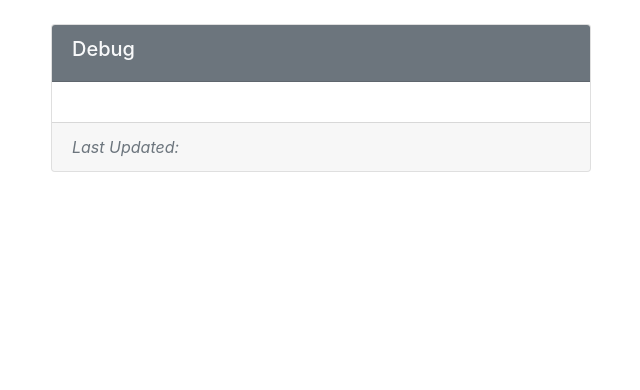
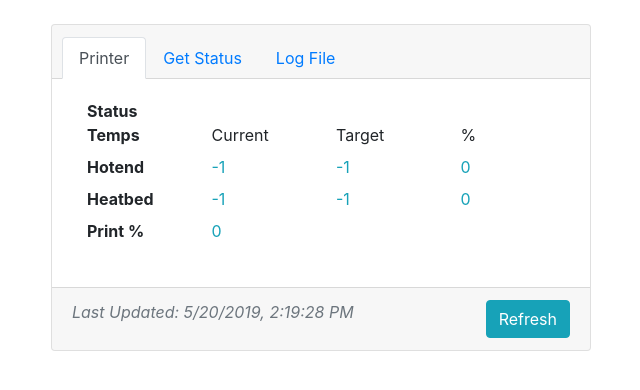
Before and after one commit to barskey/DuetWifiLed, a Flask app: template app/templates/debug.html in a window 1280 px wide. Shown: the part 56-446 px from the top of the page, without its empty margins (319-959 px from the left). Run offline with Flask 2, Linux system fonts and the light colour scheme; the template is opened without the code that fills it, so the values that code supplies are empty; some libraries are stand-ins or nearby versions.

Commit message:
Added print percent.

```diff
--- a/app/printer_status.py
+++ b/app/printer_status.py
@@ -26,6 +26,7 @@ class PrinterStatus:
         self._state = ''
         self.needs_update = False
         self._tasks = [None for i in range(3)]
+        self.last_status = ''
 
     # using property so retrieving temp will give percent complete as convenience
     @property
@@ -94,16 +95,19 @@ class PrinterStatus:
         return state_events[self._state]
 
     def update_status(self, data):
+        self.last_status = str(data)
         self.state = data['status']
-        self.hotendTemp = data['temps']['current'][0]
+        self.hotendTemp = data['temps']['current'][1]
         self.hotendTarget = data['temps']['tools']['active'][0][0]
-        self.heatbedTemp = data['temps']['bed']['current']
+        self.heatbedTemp = data['temps']['current'][0]
         self.heatbedTarget = data['temps']['bed']['active']
+        self.percentComplete = data['fractionPrinted']
 
     def get_status(self):
         return {
+            'status': self.last_status,
             'state': self._state,
             'hotend': [self._hotendTemp, self._hotendTarget, self.hotendTemp],
             'bed': [self._heatbedTemp, self._heatbedTarget, self.heatbedTemp],
-            'percent': self._percentComplete
+            'percent': self.percentComplete
         }
--- a/app/routes.py
+++ b/app/routes.py
@@ -1,6 +1,7 @@
-from app import app, db, logger, printer, pixels, ORDER, PIXEL_PIN
+from app import app, db, logger, printer, pixels, ORDER, PIXEL_PIN, LOGFILE
 from flask import render_template, redirect, url_for, request, jsonify
 import json
+import requests, sys
 from app.models import Settings, Param
 from app.actions import ActionThread
 
@@ -29,6 +30,7 @@ def update_settings():
     s.neo2pin = int(0 if request.form.get('neo2pin') == '' else request.form.get('neo2pin'))
     s.neo3pin = int(0 if request.form.get('neo3pin') == '' else request.form.get('neo3pin'))
     s.order = request.form.get('order')
+    """
     if s.order == 'RGB':
         ORDER = neopixel.RGB
     elif s.order == 'RGBW':
@@ -48,6 +50,7 @@ def update_settings():
     elif s.neopin == 21:
         PIXEL_PIN = board.D21
     pixels.pixel_pin = PIXEL_PIN
+    """
 
     db.session.add(s)
     db.session.commit()
@@ -56,7 +59,7 @@ def update_settings():
     return jsonify({'msg': 'Settings saved.'})
 
 @app.route('/get_status', methods=['GET', 'POST'])
-def update_status():
+def get_status():
     logger.debug('<-get_status-> Returning current printer status:{}.'.format(printer.get_status()))
     return jsonify(printer.get_status())
 
@@ -186,3 +189,26 @@ def debug_page():
 
     settings = Settings.query.first()
     return render_template('debug.html', settings=settings)
+
+@app.route('/get_log', methods=['POST'])
+def get_log():
+    f = open(LOGFILE, 'r')
+    log = f.read()
+    return jsonify({'log': log})
+
+@app.route('/debug_status', methods=['POST'])
+def debug_status():
+    s = Settings.query.first()
+    host = 'http://' + s.hostname + '/rr_status'
+    args = {'type': request.form.get('type')}
+    response = None
+    try:
+        response = requests.get(host, params=args)
+    except:
+        logger.debug('<-debug_status-> ***ERROR*** trying to get status host:{} args:{} response:{}'.format(host, args, sys.exc_info()[0]))
+    if response is not None and response.status_code == 200:
+        logger.debug('<-debug_status-> Printer status received.')
+        return jsonify({'status': str(response.json())})
+    else:
+        logger.debug('<-debug_status-> Non 200 status code received: {}'.format(response.status_code))
+        return jsonify({'status': 'Error: Received response {}'.format(response.status_code)})
--- a/app/static/js/debug.js
+++ b/app/static/js/debug.js
@@ -2,11 +2,49 @@ $( document ).ready( function() {
 
     $( '#debug' ).addClass( 'active' );
 
-    setInterval( function () {
-        $.post('/get_status')
+    function updateTime() {
+        var today = new Date();
+        $( '#lastupdate' ).text( today.toLocaleString() );
+    }
+
+    function refreshStatus() {
+        $.post( '/get_status' )
         .done( function( response ) {
-            $( '#lastupdate' ).text( Date() );
+            $( '#status' ).val( response.status );
+            $( '#printer-state' ).text( response.state );
+            $( '#hotend-temp' ).text( response.hotend[0] );
+            $( '#hotend-target' ).text( response.hotend[1] );
+            $( '#hotend-percent' ).text( response.hotend[2] );
+            $( '#heatbed-temp' ).text( response.bed[0] );
+            $( '#heatbed-target' ).text( response.bed[1] );
+            $( '#heatbed-percent' ).text( response.bed[2] );
+            $( '#print-percent' ).text ( response.percent );
+            updateTime();
         });
-    }, 5000);
+    }
+
+    function refreshLog() {
+        $.post( '/get_log' )
+        .done( function( response ) {
+            $( '#log' ).val( response.log );
+            updateTime();
+        });
+    }
+
+    // refresh status on page load
+    refreshStatus();
+    refreshLog();
+
+    $( '#refresh' ).click( function() {
+        refreshStatus();
+        refreshLog();
+    });
+
+    $( '#get-status' ).click( function() {
+        $.post( '/debug_status', {'type': $( '#status-type' ).val()} )
+        .done( function( response ) {
+            $( '#status' ).val( response.status );
+        })
+    });
 
 });
--- a/app/static/js/ledcontrol.js
+++ b/app/static/js/ledcontrol.js
@@ -10,6 +10,7 @@ $( document ).ready( function() {
         ['Ring shows selected color.', 'Color:', 'Not Used'],
         ['Ring will show percent complete as hotend temperature reaches target.', '% Complete:', 'Background:'],
         ['Ring will show percent complete as heatbed temperature reaches target.', '% Complete:', 'Background:'],
+        ['Ring will show percentage of print complete.', '% Complete:', 'Background:'],
         ['Ring changes between two colors switching at specified interval.', 'Color 1:', 'Color 2:'],
         ['Ring fades gradually between two colors over specified interval.', 'Color 1:', 'Color 2:'],
         ['Chase color spins around ring completing one rotation in specified interval.', 'Chase:', 'Background:'],
@@ -42,7 +43,7 @@ $( document ).ready( function() {
         $modal.find( '#action' ).val( action );
 
         //console.log(action < 5);
-        if( action < 5 ) { // disable interval for these
+        if( action < 6 ) { // disable interval for these
             $modal.find( '#interval' ).val( '0' );
             $modal.find( '#interval' ).attr( 'readonly', true );
         } else {
@@ -50,7 +51,7 @@ $( document ).ready( function() {
         }
         if ( action == 2 ) { // disable second color for 2-solid
             $modal.find( '#color2' ).spectrum( 'disable' );
-        } else if ( action == 8 ) { // disable both colors for 8-rainbow
+        } else if ( action == 9 ) { // disable both colors for 9-rainbow
             $modal.find( '#color1, #color2' ).spectrum( 'disable' );
         } else {
             $modal.find( '#color2' ).spectrum( 'enable' );
--- a/app/templates/debug.html
+++ b/app/templates/debug.html
@@ -4,14 +4,58 @@
 <div class="row justify-content-lg-center">
     <div class="col col-lg-6">
         <div class="card">
-            <div class="card-header bg-secondary text-light">
-                <h5>Debug</h5>
+            <div class="card-header">
+                <ul class="nav nav-tabs card-header-tabs">
+                    <li class="nav-item">
+                        <a class="nav-link active" id="printer-tab" data-toggle="tab" href="#printer">Printer</a>
+                    </li>
+                    <li class="nav-item">
+                        <a class="nav-link" id="status-tab" data-toggle="tab"  href="#last-status">Get Status</a>
+                    </li>
+                    <li class="nav-item">
+                        <a class="nav-link" id="log-tab" data-toggle="tab"  href="#logfile">Log File</a>
+                    </li>
+                </ul>
             </div>
             <div class="card-body">
-
+                <div class="tab-content">
+                    <div class="container-fluid tab-pane show active" id="printer">
+                        <dl class="row">
+                            <dt class="col-3">Status</dt>
+                            <dd class="col-9"><span class="text-info" id="printer-state">None</span></dd>
+                            <dt class="col-3">Temps</dt>
+                            <dd class="col-3">Current</dd>
+                            <dd class="col-3">Target</dd>
+                            <dd class="col-3">%</dd>
+                            <dt class="col-3">Hotend</dt>
+                            <dd class="col-3"><span class="text-info" id="hotend-temp">None</span></dd>
+                            <dd class="col-3"><span class="text-info" id="hotend-target">None</span></dd>
+                            <dd class="col-3"><span class="text-info" id="hotend-percent">None</span></dd>
+                            <dt class="col-3">Heatbed</dt>
+                            <dd class="col-3"><span class="text-info" id="heatbed-temp">None</span></dd>
+                            <dd class="col-3"><span class="text-info" id="heatbed-target">None</span></dd>
+                            <dd class="col-3"><span class="text-info" id="heatbed-percent">None</span></dd>
+                            <dt class="col-3">Print %</dt>
+                            <dd class="col-9"><span class="text-info" id="print-percent"></span></dd>
+                        </dl>
+                    </div>
+                    <div class="container-fluid tab-pane" id="last-status">
+                        <div class="input-group mb-3 col-6">
+                            <input type="text" class="form-control" id="status-type" value="3">
+                            <div class="input-group-append">
+                                <button class="btn btn-outline-info" id="get-status" type="button">Get Status</button>
+                            </div>
+                        </div>
+                        <textarea class="form-control mb-2" id="status"></textarea>
+                    </div>
+                    <div class="container-fluid tab-pane" id="logfile">
+                        <textarea class="form-control" id="log"></textarea>
+                    </div>
+                </div>
             </div>
-            <div class="card-footer">
-                <em><span class="text-muted">Last Updated:</span><span class="text-muted" id="lastupdate"></span></em>
+            <div class="card-footer clearfix">
+                <div class="float-left"><em><span class="text-muted">Last Updated:&nbsp;</span><span class="text-muted" id="lastupdate"></span></em></div>
+                <div class="float-right"><button class="btn btn-info" id="refresh">Refresh</button></div>
             </div>
         </div>
     </div>
--- a/app/templates/led.html
+++ b/app/templates/led.html
@@ -61,7 +61,7 @@
 
 <div class="row">
     {% for num,events in rings.items() %}
-    <div class="col">
+    <div class="col-lg">
         <div class="card mb-2">
             <div class="card-header bg-success text-light">
                 <h5>NeoPixel Ring {{ num }}</h5>
```
Also changed, not shown: app/__init__.py (+9 -5 lines), app/actions.py (+29 -3 lines), app/templates/_action_select.html (+5 -4 lines), app/app.db, 5 other files.
